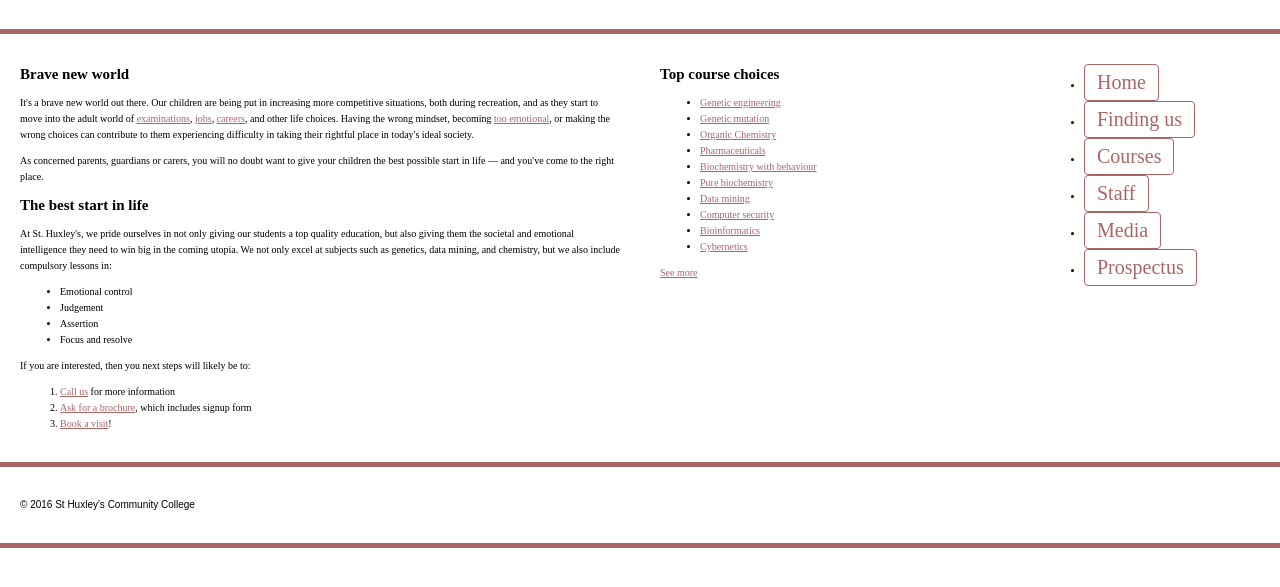
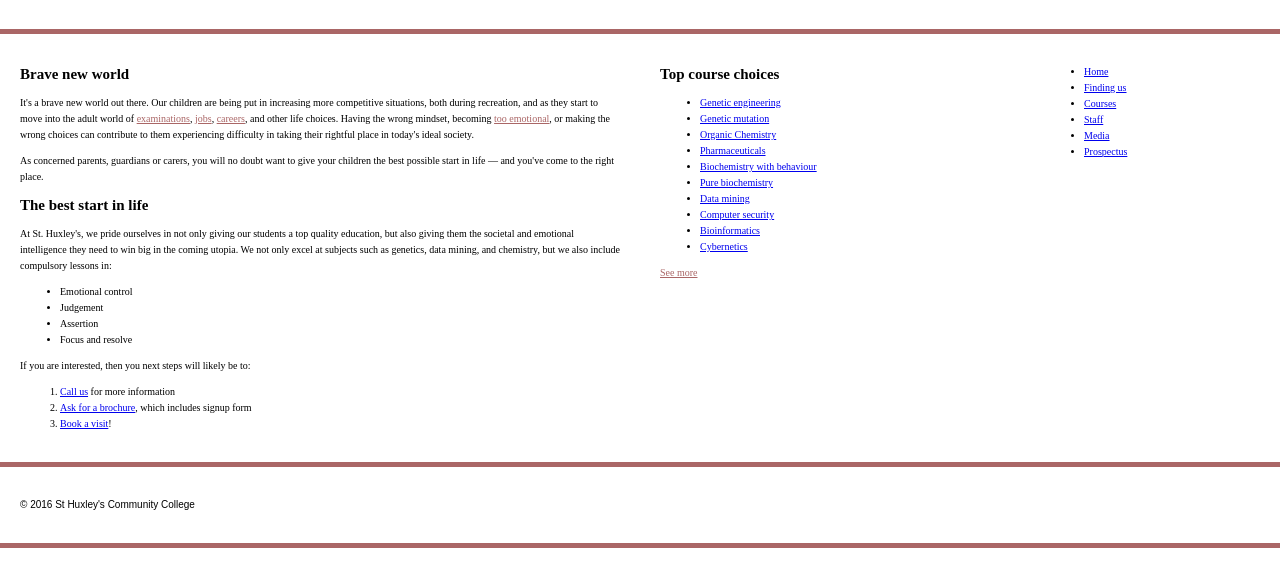
Before and after one commit to azepeda9/typesetting, a plain HTML site: page index.html in a window 1280 px wide. Shown: the part 59-646 px from the top of the page. Drawn offline with Linux system fonts and the light colour scheme.

Commit message:
Update index.html

```diff
--- a/index.html
+++ b/index.html
@@ -15,13 +15,13 @@
   <section>
       <h2>Brave new world</h2>
 
-      <p>It's a brave new world out there. Our children are being put in increasing more competitive situations, both during recreation, and as they start to move into the adult world of <a href="https://en.wikipedia.org/wiki/Examination" class="linkColor">examinations</a>, <a href="https://en.wikipedia.org/wiki/Jobs" class="linkColor">jobs</a>, <a href="https://en.wikipedia.org/wiki/Career" class="linkColor">careers</a>, and other life choices. Having the wrong mindset, becoming <a href="https://en.wikipedia.org/wiki/Emotion" class="linkColor">too emotional</a>, or making the wrong choices can contribute to them experiencing difficulty in taking their rightful place in today's ideal society.</p>
+      <p >It's a brave new world out there. Our children are being put in increasing more competitive situations, both during recreation, and as they start to move into the adult world of <a href="https://en.wikipedia.org/wiki/Examination" class="linkColor">examinations</a>, <a href="https://en.wikipedia.org/wiki/Jobs" class="linkColor">jobs</a>, <a href="https://en.wikipedia.org/wiki/Career" class="linkColor">careers</a>, and other life choices. Having the wrong mindset, becoming <a href="https://en.wikipedia.org/wiki/Emotion" class="linkColor">too emotional</a>, or making the wrong choices can contribute to them experiencing difficulty in taking their rightful place in today's ideal society.</p>
 
       <p>As concerned parents, guardians or carers, you will no doubt want to give your children the best possible start in life — and you've come to the right place.</p>
 
       <h2>The best start in life</h2>
 
-      <p>At St. Huxley's, we pride ourselves in not only giving our students a top quality education, but also giving them the societal and emotional intelligence they need to win big in the coming utopia. We not only excel at subjects such as genetics, data mining, and chemistry, but we also include compulsory lessons in:</p>
+      <p >At St. Huxley's, we pride ourselves in not only giving our students a top quality education, but also giving them the societal and emotional intelligence they need to win big in the coming utopia. We not only excel at subjects such as genetics, data mining, and chemistry, but we also include compulsory lessons in:</p>
 
       <ul>
         <li>Emotional control</li>
@@ -33,9 +33,9 @@
       <p>If you are interested, then you next steps will likely be to:</p>
 
       <ol>
-        <li><a href="#" class="linkColor">Call us</a> for more information</li>
-        <li><a href="#" class="linkColor">Ask for a brochure</a>, which includes signup form</li>
-        <li><a href="#" class="linkColor">Book a visit</a>!</li>
+        <li><a href="#">Call us</a> for more information</li>
+        <li><a href="#">Ask for a brochure</a>, which includes signup form</li>
+        <li><a href="#">Book a visit</a>!</li>
       </ol>
   </section>
 
@@ -44,16 +44,16 @@
     <h2>Top course choices</h2>
 
     <ul>
-      <li><a href="#" class="linkColor">Genetic engineering</a></li>
-      <li><a href="#" class="linkColor">Genetic mutation</a></li>
-      <li><a href="#" class="linkColor">Organic Chemistry</a></li>
-      <li><a href="#" class="linkColor">Pharmaceuticals</a></li>
-      <li><a href="#" class="linkColor">Biochemistry with behaviour</a></li>
-      <li><a href="#" class="linkColor">Pure biochemistry</a></li>
-      <li><a href="#" class="linkColor">Data mining</a></li>
-      <li><a href="#" class="linkColor">Computer security</a></li>
-      <li><a href="#" class="linkColor">Bioinformatics</a></li>
-      <li><a href="#" class="linkColor">Cybernetics</a></li>
+      <li><a href="#">Genetic engineering</a></li>
+      <li><a href="#">Genetic mutation</a></li>
+      <li><a href="#">Organic Chemistry</a></li>
+      <li><a href="#">Pharmaceuticals</a></li>
+      <li><a href="#">Biochemistry with behaviour</a></li>
+      <li><a href="#">Pure biochemistry</a></li>
+      <li><a href="#">Data mining</a></li>
+      <li><a href="#">Computer security</a></li>
+      <li><a href="#">Bioinformatics</a></li>
+      <li><a href="#">Cybernetics</a></li>
     </ul>
 
     <p><a href="#" class="linkColor">See more</a></p>
@@ -63,12 +63,12 @@
   <nav>
 
     <ul>
-      <li><a href="#" class="button">Home</a></li>
-      <li><a href="#" class="button">Finding us</a></li>
-      <li><a href="#" class="button">Courses</a></li>
-      <li><a href="#" class="button">Staff</a></li>
-      <li><a href="#" class="button">Media</a></li>
-      <li><a href="#" class="button">Prospectus</a></li>
+      <li><a href="#">Home</a></li>
+      <li><a href="#">Finding us</a></li>
+      <li><a href="#">Courses</a></li>
+      <li><a href="#">Staff</a></li>
+      <li><a href="#">Media</a></li>
+      <li><a href="#">Prospectus</a></li>
     </ul>
 
   </nav>
```
